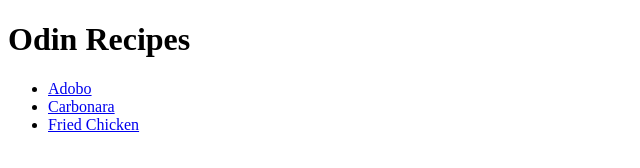
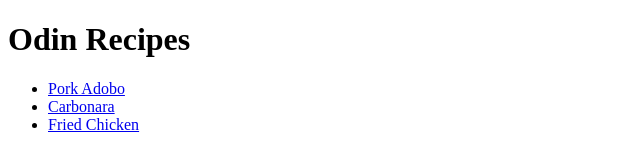
Before and after one commit to rheya19/odin-recipes, a plain HTML site: page index.html in a window 1280 px wide. Shown: the full height of the page, 0-640 px from the left. Drawn offline with Linux system fonts and the light colour scheme.

Commit message:
Title change

```diff
--- a/index.html
+++ b/index.html
@@ -3,7 +3,7 @@
     <head>
         <h1>Odin Recipes</h1>
         <ul>
-        <li ><a href="recipes/adobo.html">Adobo</a></li>
+        <li ><a href="recipes/adobo.html">Pork Adobo</a></li>
         <li><a href="recipes/Carbonara.html">Carbonara </a></li>
         <li><a href="recipes/Friedchicken.html">Fried Chicken</a></li>
     </ul>
```
